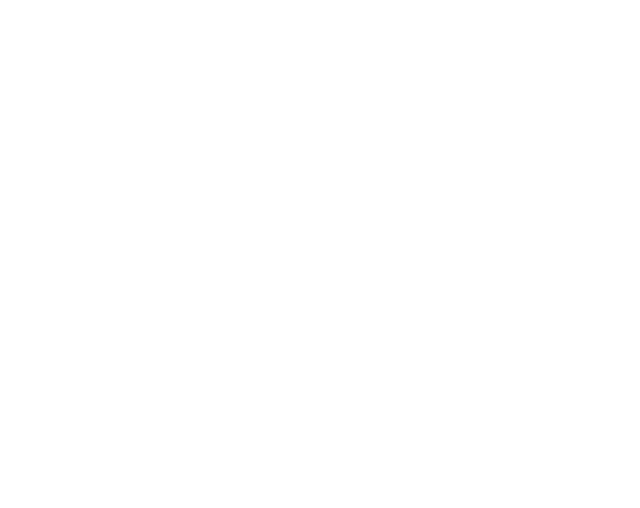
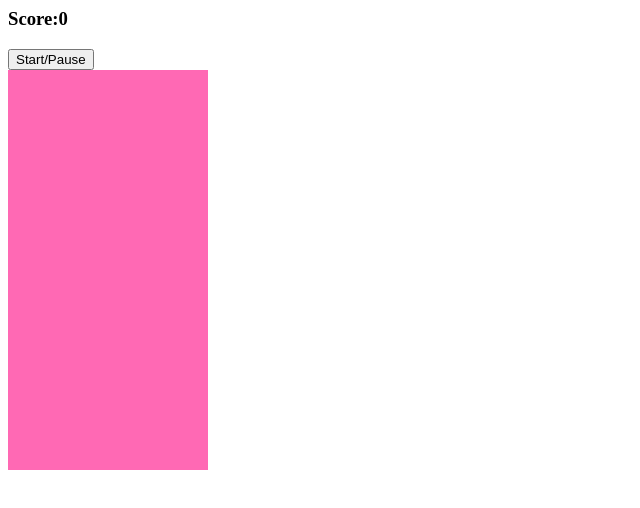
Before and after one commit to manojkmishra/jsgames, a plain HTML site: page tetris/index.html in a window 1280 px wide. Shown: the whole page, without its empty margins (0-640 px from the left). Drawn offline with Linux system fonts and the light colour scheme.

Commit message:
layout done using css

```diff
--- a/tetris/index.html
+++ b/tetris/index.html
@@ -7,6 +7,210 @@
     <title>Simple Tetris</title>
 </head>
 <body>
+    <h3>Score:<span id="score">0</span></h3>
+    <button id="start-button">Start/Pause</button>
+    <div class="grid">
+        <div></div>
+        <div></div>
+        <div></div>
+        <div></div>
+        <div></div>
+        <div></div>
+        <div></div>
+        <div></div>
+        <div></div>
+        <div></div>
+        <div></div>
+        <div></div>
+        <div></div>
+        <div></div>
+        <div></div>
+        <div></div>
+        <div></div>
+        <div></div>
+        <div></div>
+        <div></div>
+        <div></div>
+        <div></div>
+        <div></div>
+        <div></div>
+        <div></div>
+        <div></div>
+        <div></div>
+        <div></div>
+        <div></div>
+        <div></div>
+        <div></div>
+        <div></div>
+        <div></div>
+        <div></div>
+        <div></div>
+        <div></div>
+        <div></div>
+        <div></div>
+        <div></div>
+        <div></div>
+        <div></div>
+        <div></div>
+        <div></div>
+        <div></div>
+        <div></div>
+        <div></div>
+        <div></div>
+        <div></div>
+        <div></div>
+        <div></div>
+        <div></div>
+        <div></div>
+        <div></div>
+        <div></div>
+        <div></div>
+        <div></div>
+        <div></div>
+        <div></div>
+        <div></div>
+        <div></div>
+        <div></div>
+        <div></div>
+        <div></div>
+        <div></div>
+        <div></div>
+        <div></div>
+        <div></div>
+        <div></div>
+        <div></div>
+        <div></div>
+        <div></div>
+        <div></div>
+        <div></div>
+        <div></div>
+        <div></div>
+        <div></div>
+        <div></div>
+        <div></div>
+        <div></div>
+        <div></div>
+        <div></div>
+        <div></div>
+        <div></div>
+        <div></div>
+        <div></div>
+        <div></div>
+        <div></div>
+        <div></div>
+        <div></div>
+        <div></div>
+        <div></div>
+        <div></div>
+        <div></div>
+        <div></div>
+        <div></div>
+        <div></div>
+        <div></div>
+        <div></div>
+        <div></div>
+        <div></div>
+        <div></div>
+        <div></div>
+        <div></div>
+        <div></div>
+        <div></div>
+        <div></div>
+        <div></div>
+        <div></div>
+        <div></div>
+        <div></div>
+        <div></div>
+        <div></div>
+        <div></div>
+        <div></div>
+        <div></div>
+        <div></div>
+        <div></div>
+        <div></div>
+        <div></div>
+        <div></div>
+        <div></div>
+        <div></div>
+        <div></div>
+        <div></div>
+        <div></div>
+        <div></div>
+        <div></div>
+        <div></div>
+        <div></div>
+        <div></div>
+        <div></div>
+        <div></div>
+        <div></div>
+        <div></div>
+        <div></div>
+        <div></div>
+        <div></div>
+        <div></div>
+        <div></div>
+        <div></div>
+        <div></div>
+        <div></div>
+        <div></div>
+        <div></div>
+        <div></div>
+        <div></div>
+        <div></div>
+        <div></div>
+        <div></div>
+        <div></div>
+        <div></div>
+        <div></div>
+        <div></div>
+        <div></div>
+        <div></div>
+        <div></div>
+        <div></div>
+        <div></div>
+        <div></div>
+        <div></div>
+        <div></div>
+        <div></div>
+        <div></div>
+        <div></div>
+        <div></div>
+        <div></div>
+        <div></div>
+        <div></div>
+        <div></div>
+        <div></div>
+        <div></div>
+        <div></div>
+        <div></div>
+        <div></div>
+        <div></div>
+        <div></div>
+        <div></div>
+        <div></div>
+        <div></div>
+        <div></div>
+        <div></div>
+        <div></div>
+        <div></div>
+        <div></div>
+        <div></div>
+        <div></div>
+        <div></div>
+        <div></div>
+        <div></div>
+        <div></div>
+        <div></div>
+        <div></div>
+        <div></div>
+        <div></div>
+        <div></div>
+        <div></div>
+        <div></div>
+        <div></div>
+        <div></div>
+        <div></div>
+    </div>
 
 </body>
 </html>
--- a/tetris/style.css
+++ b/tetris/style.css
@@ -0,0 +1,12 @@
+.grid{
+    width:200px;
+    height:400px;
+    background-color:grey;
+
+    display: flex;
+    flex-wrap:wrap;
+}
+.grid div{
+    width:20px;
+    height:20px;
+    background-color: hotpink;}
```
